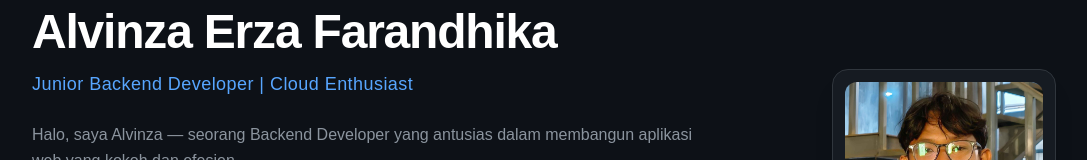
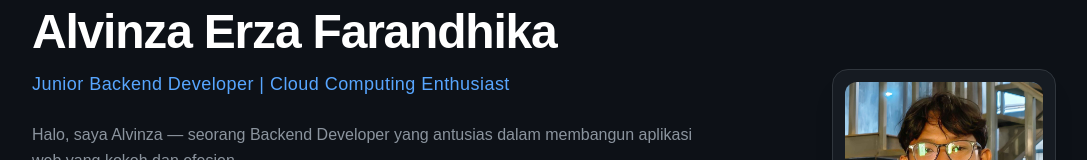
Before and after one commit to Vynts/new-portofolio, a Next.js app: page / in a window 1280 px wide. Shown: the part 139-299 px from the top of the page, without its empty margins (96-1183 px from the left). Built offline with nearby package versions, Linux system fonts and the light colour scheme.

Commit message:
chore: setup github actions for static export

```diff
--- a/app/page.tsx
+++ b/app/page.tsx
@@ -18,7 +18,7 @@ export default function Home() {
                 Alvinza Erza Farandhika
               </h1>
               <p className="text-base sm:text-lg text-[#58a6ff] font-medium tracking-wide">
-                Junior Backend Developer | Cloud Enthusiast
+                Junior Backend Developer | Cloud Computing Enthusiast
               </p>
             </div>
 
```
